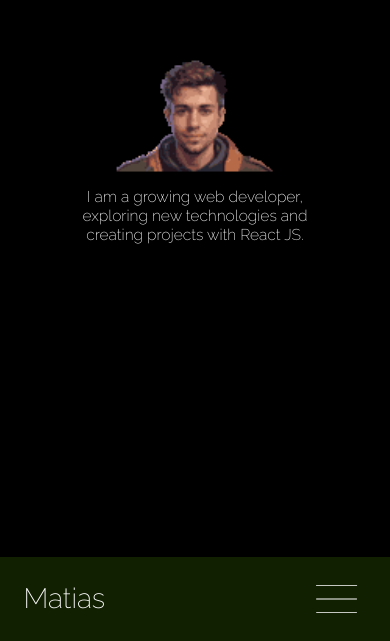
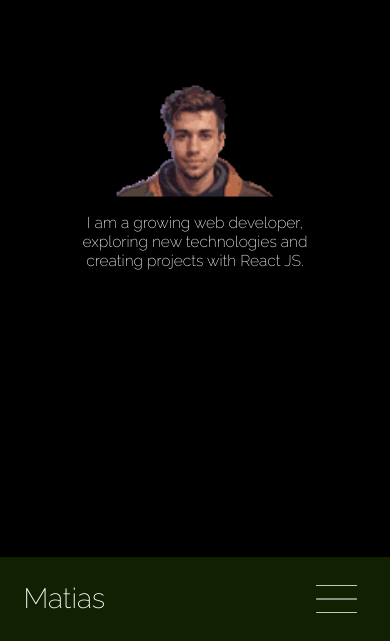
Before and after one commit to mati-fernandez/portfolio-react, a React (Vite) app: page /#/ in a window 390 px wide. Shown: the part 203-844 px from the top of the page. Built offline with nearby package versions, Linux system fonts and the light colour scheme.

Commit message:
Mobile: Vertically aligned container; Desktop: Added vertical animation to footer icons

```diff
--- a/src/App.css
+++ b/src/App.css
@@ -38,7 +38,7 @@ body {
 
 .container {
   position: fixed;
-  top: 43%;
+  top: 46%;
   left: 50%;
   transform: translate(-50%, -50%);
   width: 72vmin;
@@ -295,9 +295,6 @@ figcaption {
 /******** Aspect 1:2 ********/
 
 @media (min-aspect-ratio: 0.53) {
-  .container {
-    top: 46%;
-  }
   .detail {
     justify-content: center;
     padding: 2vh;
@@ -493,11 +490,16 @@ figcaption {
   /**** FOOTER ****/
   @keyframes icons {
     0% {
-      transform: rotate(0turn);
+      transform: translateY(0) rotate(0);
     }
-
+    30% {
+      transform: translateY(10px) rotate(1800deg);
+    }
+    50% {
+      transform: translateY(-5px) rotate(2800deg);
+    }
     100% {
-      transform: rotate(2turn);
+      transform: translateY(0) rotate(3240deg);
     }
   }
 
```
